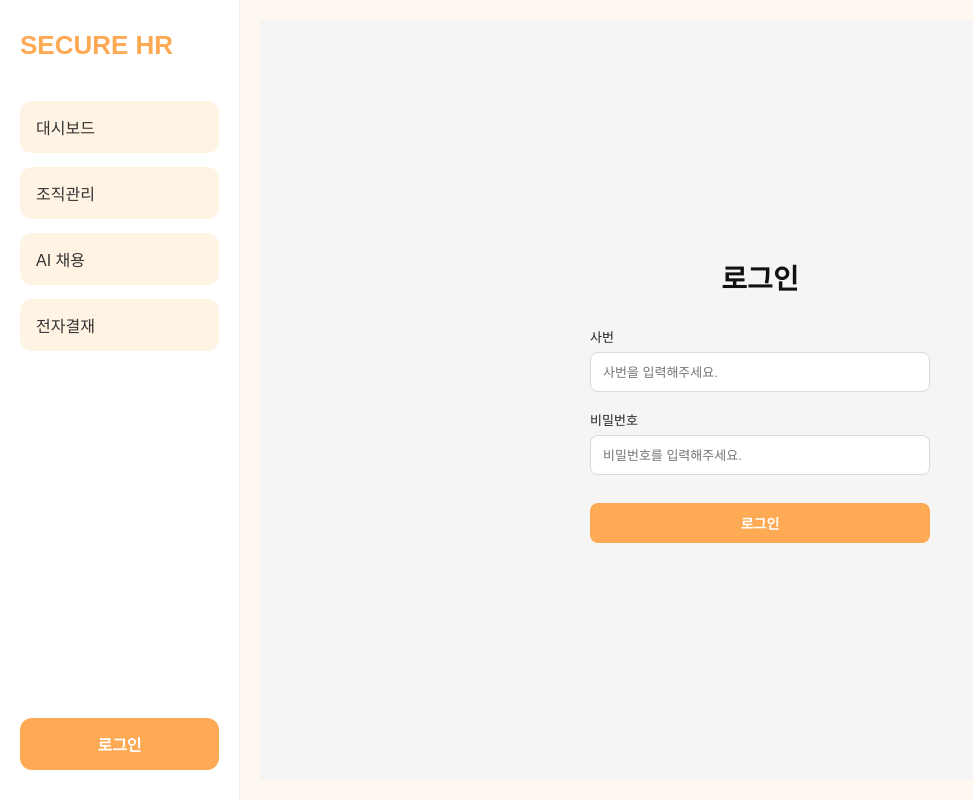
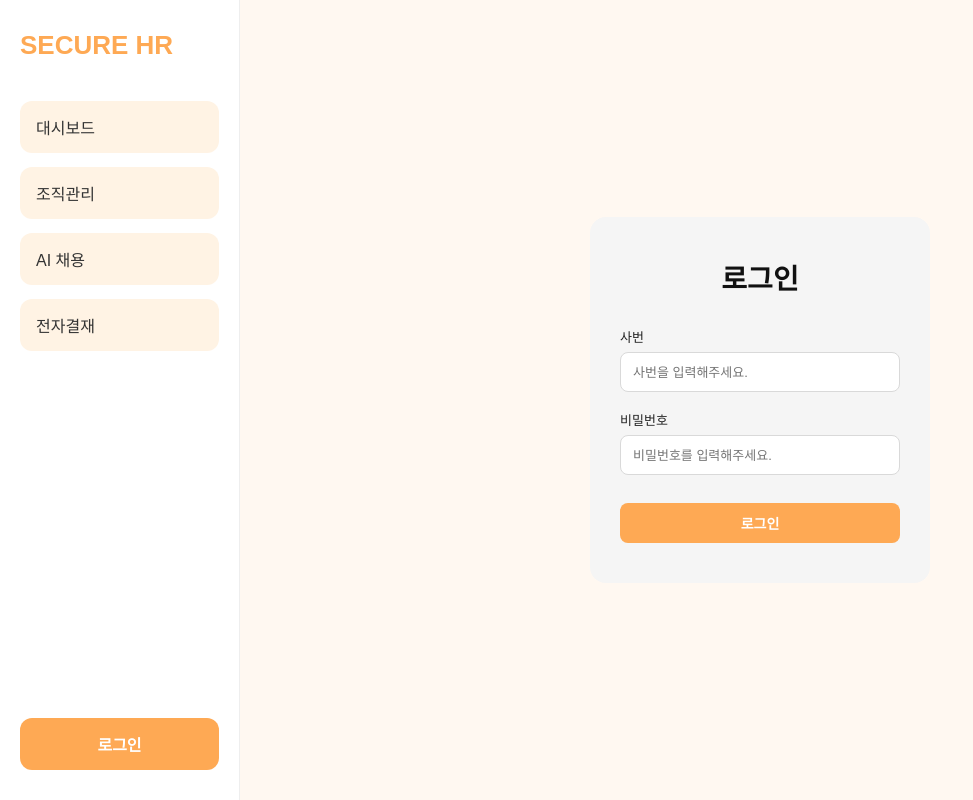
Before and after one commit to Miniproject-management/management-front, a React (Vite) app: page /login in a window 1280 px wide. Shown: the whole page, without its empty margins (0-973 px from the left). Built offline with nearby package versions, Linux system fonts and the light colour scheme.

Commit message:
css 수정

```diff
--- a/src/index.css
+++ b/src/index.css
@@ -13,8 +13,15 @@ body {
   display: flex;
 }
 
+/* 메인 영역 */
 .main-content {
   flex: 1;
+
   min-height: 100vh;
+
+  display: flex;
+  justify-content: center;
+  align-items: center;
+
   padding: 20px;
 }
--- a/src/styles/login.css
+++ b/src/styles/login.css
@@ -1,19 +1,24 @@
 .login-page {
   width: 100%;
-  height: 100%;
 
   display: flex;
   justify-content: center;
   align-items: center;
-
-  background-color: #f5f5f5;
 }
 
+/* 로그인 박스 */
 .login-container {
   width: 100%;
   max-width: 340px;
+
+  padding: 40px 30px;
+
+  background-color: #f5f5f5;
+
+  border-radius: 16px;
 }
 
+/* 제목 */
 .login-title {
   text-align: center;
 
@@ -25,12 +30,14 @@
   color: #111;
 }
 
+/* form */
 .login-form {
   display: flex;
   flex-direction: column;
   gap: 18px;
 }
 
+/* input 묶음 */
 .input-group {
   display: flex;
   flex-direction: column;
@@ -42,6 +49,7 @@
   color: #222;
 }
 
+/* input */
 .input-group input {
   height: 40px;
 
@@ -60,6 +68,7 @@
   border-color: #fea954;
 }
 
+/* 버튼 */
 .login-button {
   margin-top: 10px;
 
```
